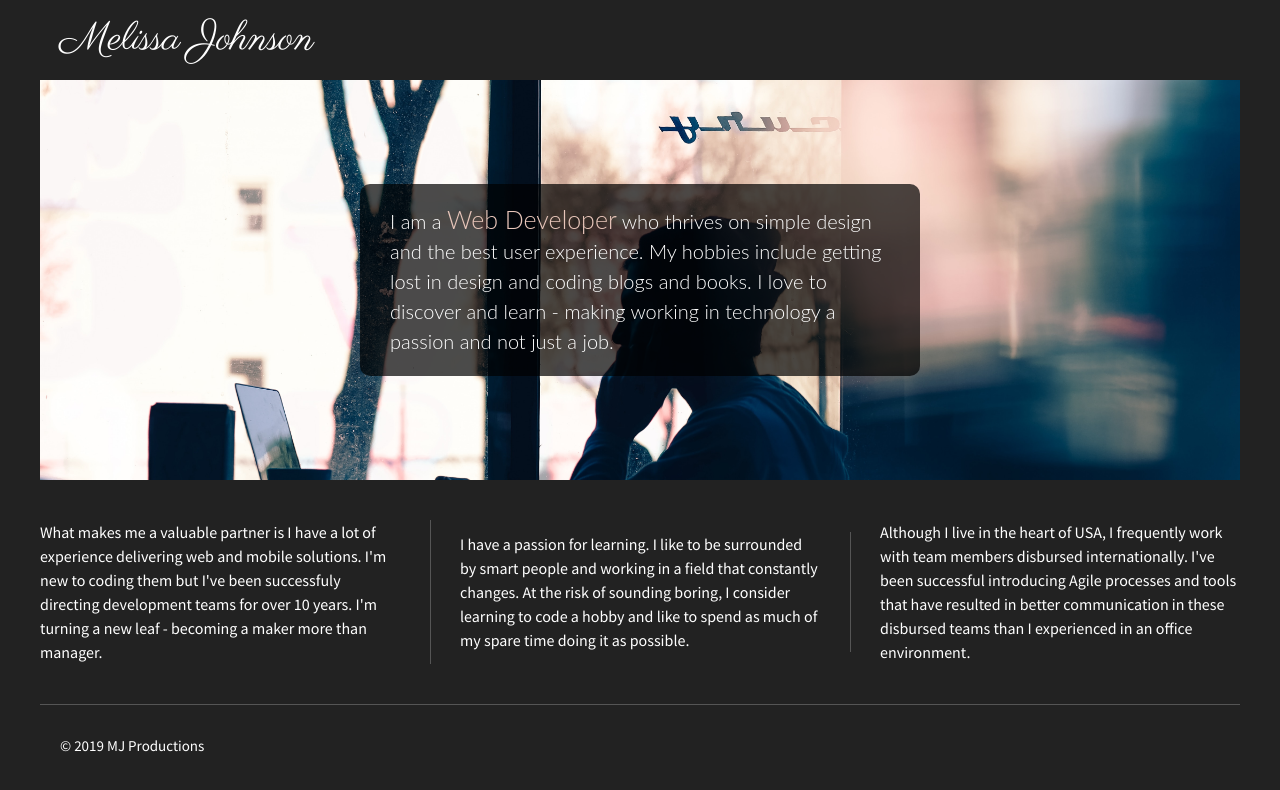
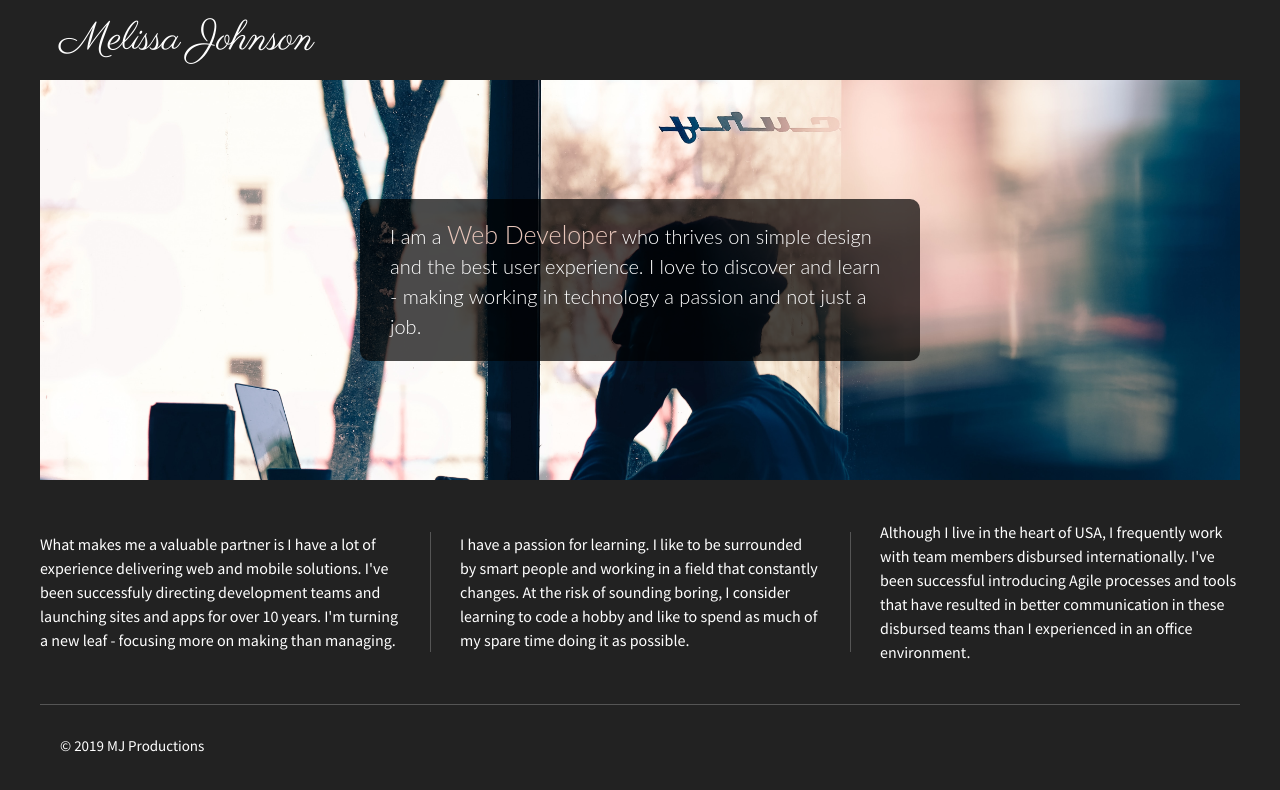
Before and after one commit to MelissaAJohnson/hello, a plain HTML site: page index.html in a window 1280 px wide. Drawn offline with nearby package versions, Linux system fonts and the light colour scheme.

Commit message:
Copy changes

```diff
--- a/index.html
+++ b/index.html
@@ -25,11 +25,11 @@
             <header>Melissa Johnson</header>
             <main>
                 <div id="content">
-                    <p>I am a <span>Web Developer</span> who thrives on simple design and the best user experience. My hobbies include getting lost in design and coding blogs and books. I love to discover and learn - making working in technology a passion and not just a job.</p>
+                    <p>I am a <span>Web Developer</span> who thrives on simple design and the best user experience. I love to discover and learn - making working in technology a passion and not just a job.</p>
                 </div>
             </main>
             <div class="div-1 flex-items">
-                    What makes me a valuable partner is I have a lot of experience delivering web and mobile solutions. I'm new to coding them but I've been successfuly directing development teams for over 10 years. I'm turning a new leaf - becoming a maker more than manager.
+                    What makes me a valuable partner is I have a lot of experience delivering web and mobile solutions. I've been successfuly directing development teams and launching sites and apps for over 10 years. I'm turning a new leaf - focusing more on making than managing.
                 </div>
                 <div class="div-2 flex-items">
                     I have a passion for learning. I like to be surrounded by smart people and working in a field that constantly changes. At the risk of sounding boring, I consider learning to code a hobby and like to spend as much of my spare time doing it as possible.
```
